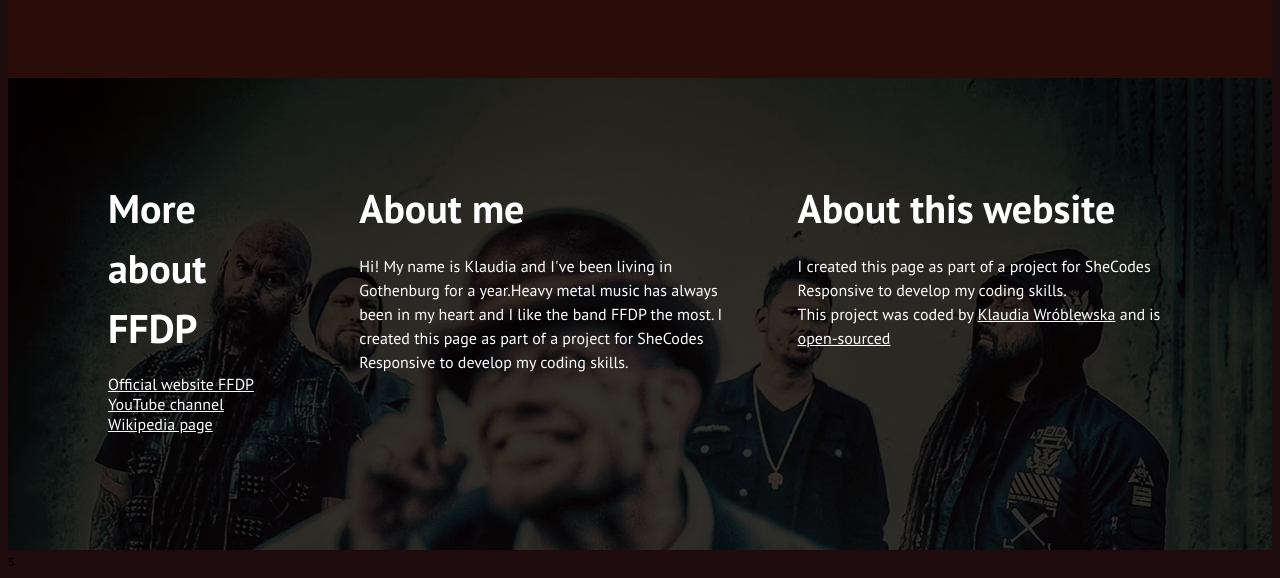
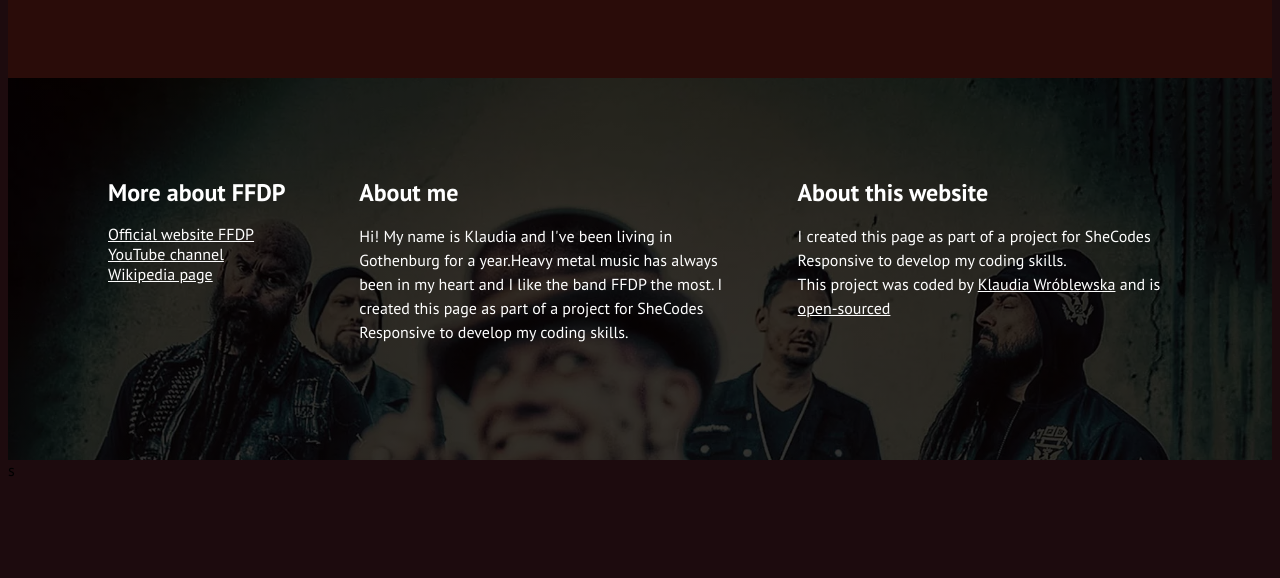
Before and after one commit to klaudiaW0410/music-project, a plain HTML site: page index.html in a window 1280 px wide. Shown: the part 3737-4315 px from the top of the page. After the commit the page ends 4225 px from the top, so only its background shows below. Drawn offline with Linux system fonts and the light colour scheme.

Commit message:
corrected footer

```diff
--- a/index.html
+++ b/index.html
@@ -130,7 +130,7 @@
     <footer>
         <section class="grid grid-3-columns-with-first-narrow">
             <div>
-              <h3>More about FFDP</h3>
+              <h3 class="page">More about FFDP</h3>
 
               <ul>
                 <li>
@@ -157,7 +157,7 @@
               </ul>
             </div>
             <div>
-              <h3>About me</h3>
+              <h3 class="page">About me</h3>
               <p>
                 Hi! My name is Klaudia and I've been living in Gothenburg for a
                 year.Heavy metal music has always been in my heart and I like the band FFDP the most.  I created this page as part of a
@@ -165,7 +165,7 @@
               </p>
             </div>
             <div>
-              <h3>About this website</h3>
+              <h3 class="page">About this website</h3>
               <p>
                 I created this page as part of a project for SheCodes Responsive
                 to develop my coding skills.
--- a/src/style.css
+++ b/src/style.css
@@ -117,9 +117,9 @@ header h1 {
     background-repeat: no-repeat;
     background-size: cover;
   }
-  footer h3 {
+  .page{
     font-weight: 700;
-    font-size: 20px;
+    font-size: 24px;
     line-height: 30px;
   }
 
```
